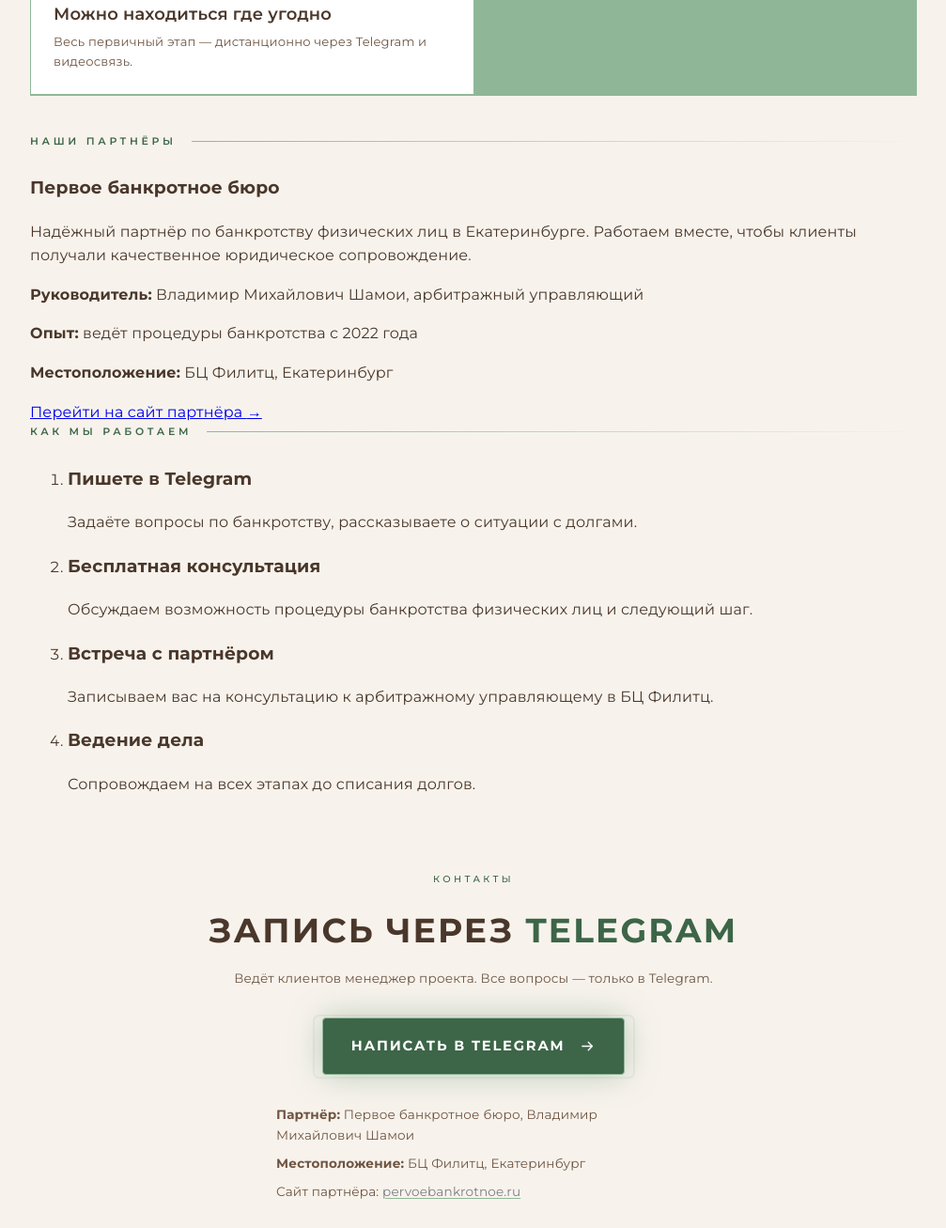
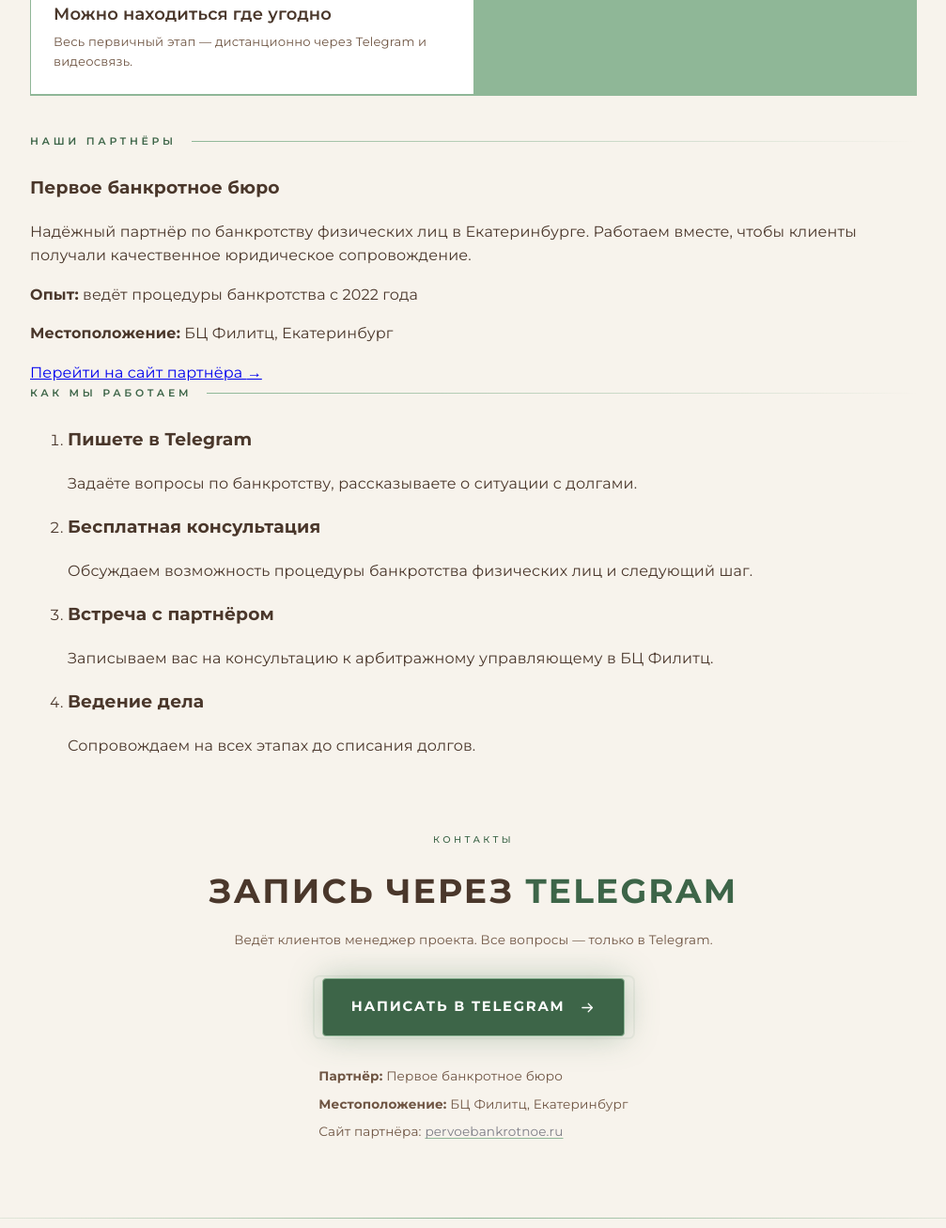
Before and after one commit to free1monday/bankruptcy-ekb, a plain HTML site: page index.html in a window 1280 px wide. Shown: the part 1493-2800 px from the top of the page at 94% size, without its empty margins (136-1143 px from the left). Drawn offline with Linux system fonts and the light colour scheme.

Commit message:
Убрано имя и фамилию арбитражного управляющего по запросу

```diff
--- a/index.html
+++ b/index.html
@@ -43,7 +43,7 @@
         "slogan": "Надёжный партнёр по банкротству физических лиц",
         "url": "https://t.me/blast29",
         "image": "https://bankruptcy-ekb.vercel.app/assets/mark.svg",
-        "description": "Партнёрский бюро по банкротству физических лиц в Екатеринбурге. Арбитражный управляющий Владимир Михайлович Шамои.",
+        "description": "Партнёрский бюро по банкротству физических лиц в Екатеринбурге.",
         "areaServed": { "@type": "City", "name": "Екатеринбург" },
         "address": {
           "@type": "PostalAddress",
@@ -107,7 +107,7 @@
         <h1 id="hero-title" class="hero__title">
           <span class="hero__line1">Помогаем избавиться</span>
           <span class="hero__line2">от долгов</span>
-          <span class="sr-only">Первое банкротное бюро, Владимир Михайлович Шамои, арбитражный управляющий, партнёр</span>
+          <span class="sr-only">Первое банкротное бюро, партнёр по банкротству физических лиц в Екатеринбурге</span>
         </h1>
 
         <p class="hero__tagline">Информация о процедуре банкротства физических лиц в Екатеринбурге. Запись на консультацию через Telegram.</p>
@@ -191,7 +191,6 @@
           <div class="partner__content">
             <h3>Первое банкротное бюро</h3>
             <p>Надёжный партнёр по банкротству физических лиц в Екатеринбурге. Работаем вместе, чтобы клиенты получали качественное юридическое сопровождение.</p>
-            <p><strong>Руководитель:</strong> Владимир Михайлович Шамои, арбитражный управляющий</p>
             <p><strong>Опыт:</strong> ведёт процедуры банкротства с 2022 года</p>
             <p><strong>Местоположение:</strong> БЦ Филитц, Екатеринбург</p>
             <a class="partner__link" href="https://pervoebankrotnoe.ru/" target="_blank" rel="noopener noreferrer">
@@ -248,7 +247,7 @@
         </a>
 
         <div class="contacts__meta">
-            <p><strong>Партнёр:</strong> Первое банкротное бюро, Владимир Михайлович Шамои</p>
+            <p><strong>Партнёр:</strong> Первое банкротное бюро</p>
             <p><strong>Местоположение:</strong> БЦ Филитц, Екатеринбург</p>
             <p class="partner__small">Сайт партнёра: <a href="https://pervoebankrotnoe.ru/" target="_blank" rel="noopener noreferrer">pervoebankrotnoe.ru</a></p>
           </div>
```
Also changed, not shown: 1 other file.
